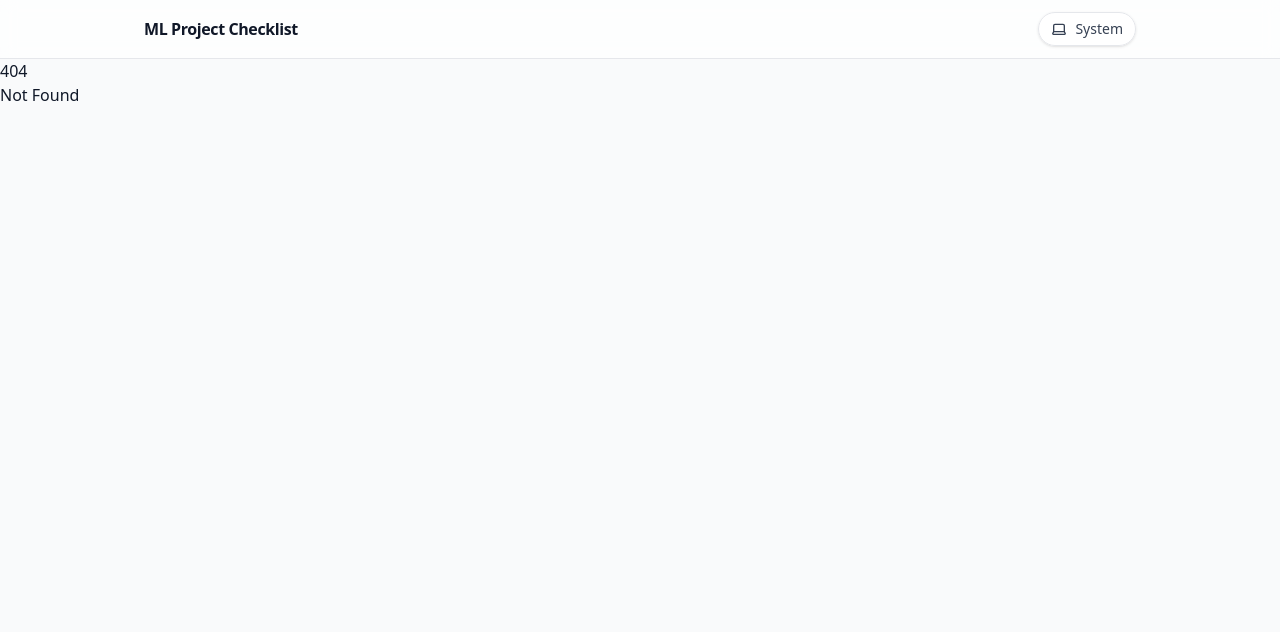
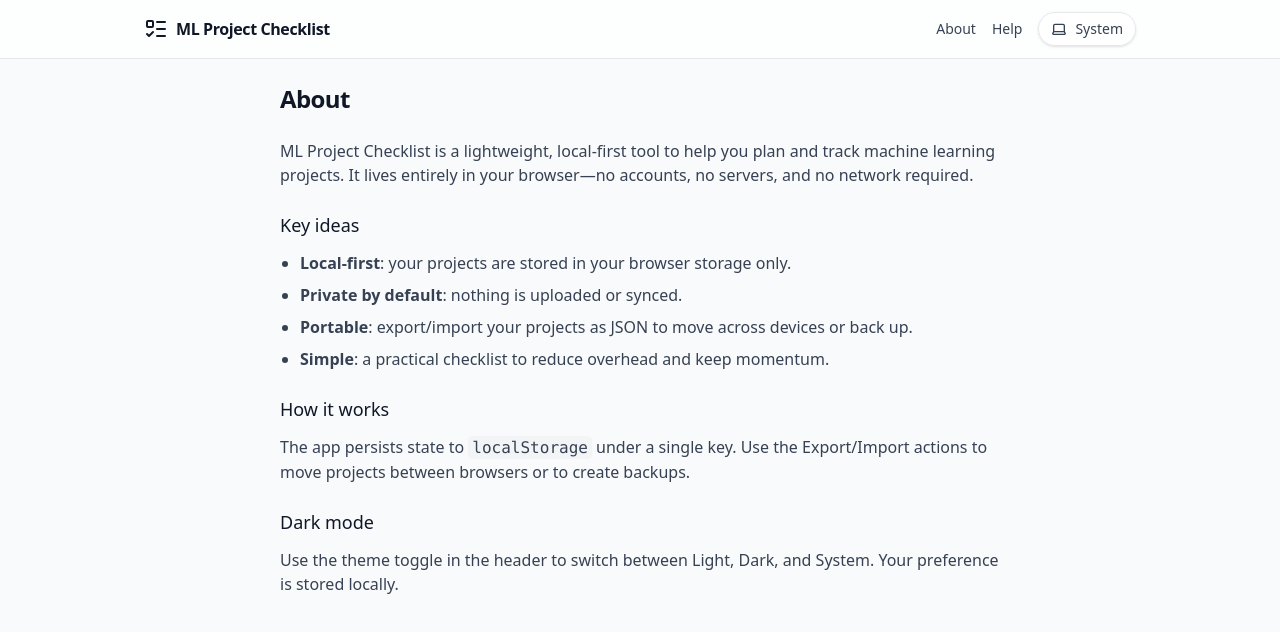
Before and after one commit to chrisjm/ml-project-checklist, a SvelteKit app: page /about in a window 1280 px wide. Before the commit this address had no page. Shown: the top 632 px of the page. Built offline with nearby package versions, Linux system fonts and the light colour scheme.

Commit message:
feat: add About/Help pages and improve SEO with meta tags and robots.txt rules

```diff
--- a/src/routes/+layout.svelte
+++ b/src/routes/+layout.svelte
@@ -2,6 +2,7 @@
 	import '../app.css';
 	import favicon from '$lib/assets/favicon.svg';
 	import ThemeToggle from '$lib/components/common/ThemeToggle.svelte';
+	import { ListTodo } from 'lucide-svelte';
 
 	let { children } = $props();
 </script>
@@ -39,10 +40,17 @@
 		class="sticky top-0 z-40 border-b border-gray-200 bg-white/70 backdrop-blur dark:border-gray-800 dark:bg-gray-900/70"
 	>
 		<div class="mx-auto flex max-w-5xl items-center justify-between px-4 py-3">
-			<h1>
+			<h1 class="flex items-center gap-2">
+				<ListTodo size={24} aria-hidden="true" />
 				<a href="/" class="font-semibold tracking-tight hover:opacity-90">ML Project Checklist</a>
 			</h1>
-			<ThemeToggle />
+			<div class="flex items-center gap-4">
+				<nav class="hidden items-center gap-4 text-sm text-gray-700 sm:flex dark:text-gray-300">
+					<a href="/about" class="hover:underline">About</a>
+					<a href="/help" class="hover:underline">Help</a>
+				</nav>
+				<ThemeToggle />
+			</div>
 		</div>
 	</header>
 	<main>
--- a/src/routes/+page.svelte
+++ b/src/routes/+page.svelte
@@ -75,6 +75,22 @@
 	// Actions menu handled by shared component
 </script>
 
+<svelte:head>
+	<title>ML Project Checklist — Plan, track and ship ML projects</title>
+	<meta
+		name="description"
+		content="Local-first checklist to plan, track, and ship machine learning projects. Create projects in your browser, no sign-in. Export/Import as JSON."
+	/>
+	<meta property="og:title" content="ML Project Checklist" />
+	<meta
+		property="og:description"
+		content="Local-first checklist to plan, track, and ship machine learning projects."
+	/>
+	<meta property="og:type" content="website" />
+	<meta name="twitter:card" content="summary" />
+	<meta name="theme-color" content="#0b69f4" />
+</svelte:head>
+
 <div class="mx-auto max-w-3xl space-y-4 p-4">
 	<header class="flex items-center justify-end gap-2">
 		<div class="flex items-center gap-2">
@@ -140,8 +156,10 @@
 		>
 			{#each projectList as p (p.id)}
 				<li class="flex items-center justify-between gap-4 p-4">
-					<a class="min-w-0 flex-1 truncate font-medium hover:underline" href={`/project/${p.id}`}
-						>{p.name}</a
+					<a
+						class="min-w-0 flex-1 truncate font-medium hover:underline"
+						href={`/project/${p.id}`}
+						rel="nofollow">{p.name}</a
 					>
 					<div class="hidden w-64 sm:block">
 						<ProgressBar value={progressValue(p)} label={progressLabel(p)} />
--- /dev/null
+++ b/src/routes/about/+page.svelte
@@ -0,0 +1,58 @@
+<script lang="ts">
+	// static content
+</script>
+
+<svelte:head>
+	<title>About — ML Project Checklist</title>
+	<meta
+		name="description"
+		content="Learn what the ML Project Checklist is and how it helps you plan and track machine learning projects in a local-first, privacy-friendly way."
+	/>
+	<meta property="og:title" content="About — ML Project Checklist" />
+	<meta
+		property="og:description"
+		content="A local-first checklist app to plan, track, and ship ML projects. Your data stays in your browser."
+	/>
+	<meta name="robots" content="index, follow" />
+</svelte:head>
+
+<div class="mx-auto max-w-3xl space-y-6 p-6">
+	<h1 class="text-2xl font-semibold tracking-tight">About</h1>
+	<p class="text-gray-700 dark:text-gray-300">
+		ML Project Checklist is a lightweight, local-first tool to help you plan and track machine
+		learning projects. It lives entirely in your browser—no accounts, no servers, and no network
+		required.
+	</p>
+
+	<section class="space-y-3">
+		<h2 class="mt-4 text-lg font-medium">Key ideas</h2>
+		<ul class="list-disc space-y-2 pl-5 text-gray-700 dark:text-gray-300">
+			<li><strong>Local-first</strong>: your projects are stored in your browser storage only.</li>
+			<li><strong>Private by default</strong>: nothing is uploaded or synced.</li>
+			<li>
+				<strong>Portable</strong>: export/import your projects as JSON to move across devices or
+				back up.
+			</li>
+			<li><strong>Simple</strong>: a practical checklist to reduce overhead and keep momentum.</li>
+		</ul>
+	</section>
+
+	<section class="space-y-3">
+		<h2 class="mt-4 text-lg font-medium">How it works</h2>
+		<p class="text-gray-700 dark:text-gray-300">
+			The app persists state to <code class="rounded bg-gray-100 px-1 py-0.5 dark:bg-gray-800"
+				>localStorage</code
+			>
+			under a single key. Use the Export/Import actions to move projects between browsers or to create
+			backups.
+		</p>
+	</section>
+
+	<section class="space-y-3">
+		<h2 class="mt-4 text-lg font-medium">Dark mode</h2>
+		<p class="text-gray-700 dark:text-gray-300">
+			Use the theme toggle in the header to switch between Light, Dark, and System. Your preference
+			is stored locally.
+		</p>
+	</section>
+</div>
--- /dev/null
+++ b/src/routes/help/+page.svelte
@@ -0,0 +1,62 @@
+<script lang="ts">
+	// static content
+</script>
+
+<svelte:head>
+	<title>Help — ML Project Checklist</title>
+	<meta
+		name="description"
+		content="How to use the ML Project Checklist. Learn how data is stored locally, how to export/import projects, and how to manage themes."
+	/>
+	<meta property="og:title" content="Help — ML Project Checklist" />
+	<meta
+		property="og:description"
+		content="Tips for using this local-first checklist app: projects live in your browser; export/import for portability."
+	/>
+	<meta name="robots" content="index, follow" />
+</svelte:head>
+
+<div class="mx-auto max-w-3xl space-y-6 p-6">
+	<h1 class="text-2xl font-semibold tracking-tight">Help</h1>
+	<p class="text-gray-700 dark:text-gray-300">
+		This app is local-first. Your projects are stored in your current browser only. To move projects
+		between devices or browsers, use Export and Import from the homepage or a project's actions
+		menu.
+	</p>
+
+	<section class="space-y-3">
+		<h2 class="mt-4 text-lg font-medium">Creating a project</h2>
+		<p class="text-gray-700 dark:text-gray-300">
+			On the homepage, click <em>New Project</em>. You can rename, duplicate, export, and delete
+			projects via the actions menu.
+		</p>
+	</section>
+
+	<section class="space-y-3">
+		<h2 class="mt-4 text-lg font-medium">Export / Import</h2>
+		<ul class="list-disc space-y-2 pl-5 text-gray-700 dark:text-gray-300">
+			<li>
+				Export creates a <code class="rounded bg-gray-100 px-1 py-0.5 dark:bg-gray-800">.json</code>
+				file you can save.
+			</li>
+			<li>Import accepts a JSON export to restore a project into this browser.</li>
+			<li>Keep your exports safe if they contain sensitive details.</li>
+		</ul>
+	</section>
+
+	<section class="space-y-3">
+		<h2 class="mt-4 text-lg font-medium">Local storage & privacy</h2>
+		<p class="text-gray-700 dark:text-gray-300">
+			Data is stored using <code class="rounded bg-gray-100 px-1 py-0.5 dark:bg-gray-800"
+				>localStorage</code
+			> under a single key. Clearing browser storage or using private windows may remove your data.
+		</p>
+	</section>
+
+	<section class="space-y-3">
+		<h2 class="mt-4 text-lg font-medium">Theme</h2>
+		<p class="text-gray-700 dark:text-gray-300">
+			Use the theme toggle to switch Light/Dark/System. The selection is saved with the app state.
+		</p>
+	</section>
+</div>
--- a/src/routes/project/[id]/+page.svelte
+++ b/src/routes/project/[id]/+page.svelte
@@ -76,6 +76,11 @@
 
 	// Actions menu handled by shared component
 </script>
+
+<svelte:head>
+	<title>Project — ML Project Checklist</title>
+	<meta name="robots" content="noindex, nofollow" />
+</svelte:head>
 
 <div class="mx-auto max-w-4xl space-y-8 p-6">
 	<nav>
```
Also changed, not shown: static/robots.txt.
